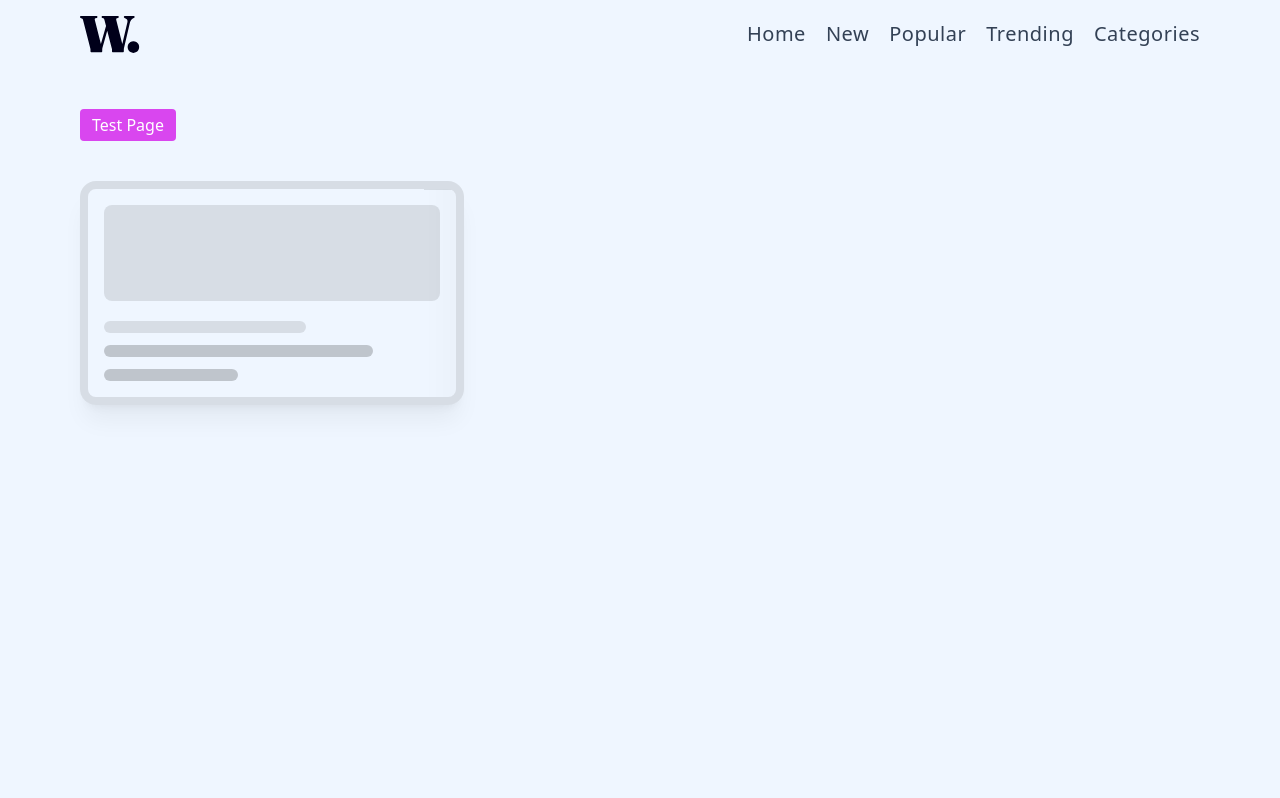
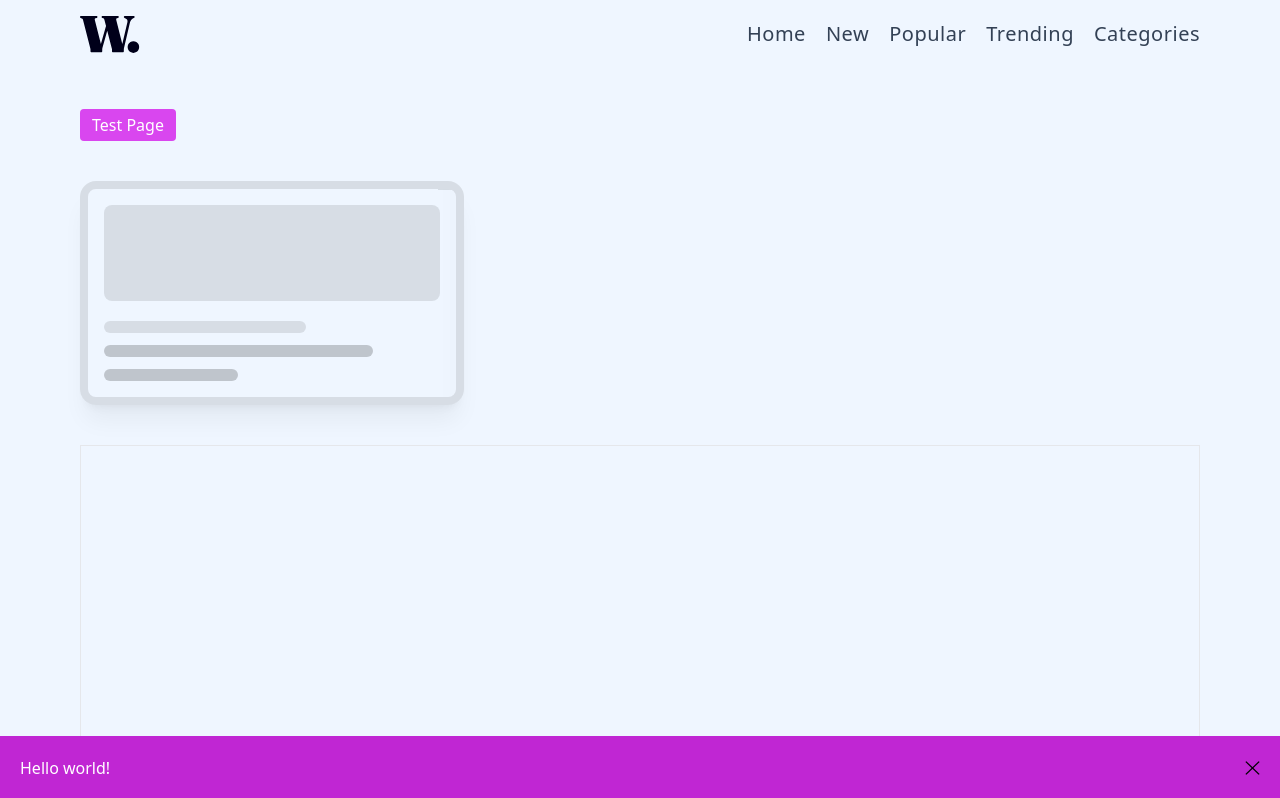
Before and after one commit to seano424/ui-ux, a Next.js app: page /news in a window 1280 px wide. Shown: the top 798 px of the page. Built offline with nearby package versions, Linux system fonts and the light colour scheme; what tailwindcss-debug-screens would draw is missing.

Commit message:
adding tooltip component

```diff
--- a/app/news/page.tsx
+++ b/app/news/page.tsx
@@ -1,8 +1,9 @@
 'use client'
+import Link from 'next/link'
 import Button from '@/components/Button/Button'
 import Skeleton from '@/components/Skeleton/Skeleton'
 import Header from '@/components/Header/Header'
-import Link from 'next/link'
+import Tooltip from '@/components/Tooltip/Tooltip'
 
 // This is a Client Component. It receives data as props and
 // has access to state and effects just like Page components
@@ -11,12 +12,14 @@ import Link from 'next/link'
 export default function AboutPage() {
   return (
     <>
+      <Tooltip message="Hello world!" position="bottom" />
       <Header />
       <div className="container space-y-10 py-10">
         <Link href="/news/test">
           <Button label="Test Page" />
         </Link>
         <Skeleton />
+        <div className='h-[500px] border'></div>
       </div>
     </>
   )
--- /dev/null
+++ b/components/Tooltip/Tooltip.tsx
@@ -0,0 +1,40 @@
+import { useState } from 'react'
+import clsx from 'clsx'
+import Image from 'next/image'
+
+export interface TooltipProps {
+  message: string
+  position?: 'top' | 'bottom'
+  color?: 'red' | 'teal' | 'green' | 'primary'
+}
+
+const Tooltip = (props: TooltipProps) => {
+  const { message, position = 'top', color = 'primary' } = props
+  const [isOpen, setIsOpen] = useState(true)
+  const isBottom = position === 'bottom'
+  return (
+    <div
+      className={clsx(
+        'flex justify-between p-5',
+        !isOpen && 'hidden',
+        isBottom ? 'fixed inset-x-0 bottom-0' : 'mb-5',
+        color === 'primary' && 'bg-fuchsia-600 text-white',
+        color === 'red' && 'bg-rose-100/80 text-slate-900',
+        color === 'teal' && 'bg-teal-100/80 text-slate-900',
+        color === 'green' && 'bg-emerald-100/80 text-slate-900'
+      )}
+    >
+      <p>{message}</p>
+      <button onClick={() => setIsOpen(false)}>
+        <Image
+          alt="close tooltip"
+          src="/images/icon-menu-close.svg"
+          height={15}
+          width={15}
+        />
+      </button>
+    </div>
+  )
+}
+
+export default Tooltip
--- a/tailwind.config.js
+++ b/tailwind.config.js
@@ -20,7 +20,7 @@ module.exports = {
       },
     },
     debugScreens: {
-      position: ['bottom', 'right'],
+      position: ['bottom', 'left'],
       style: {
         backgroundColor: '#262626e6',
         borderRadius: '4px',
```
Also changed, not shown: public/images/icon-menu-close.svg.
